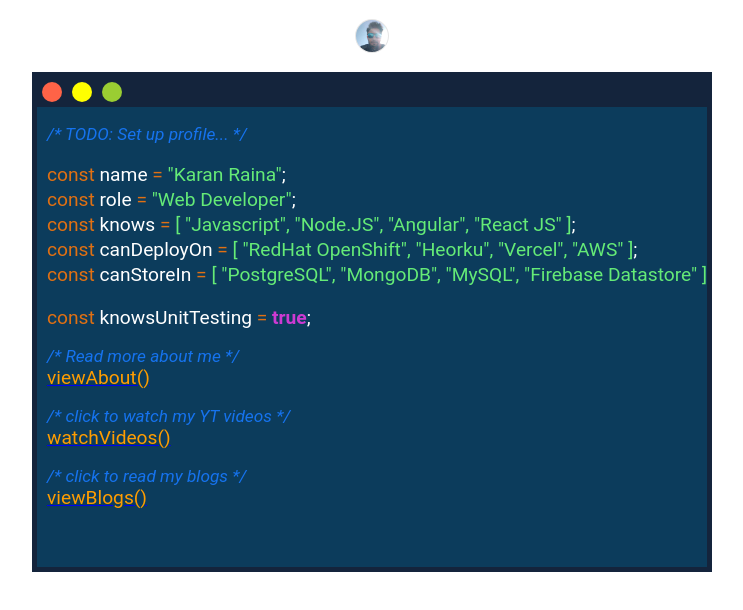
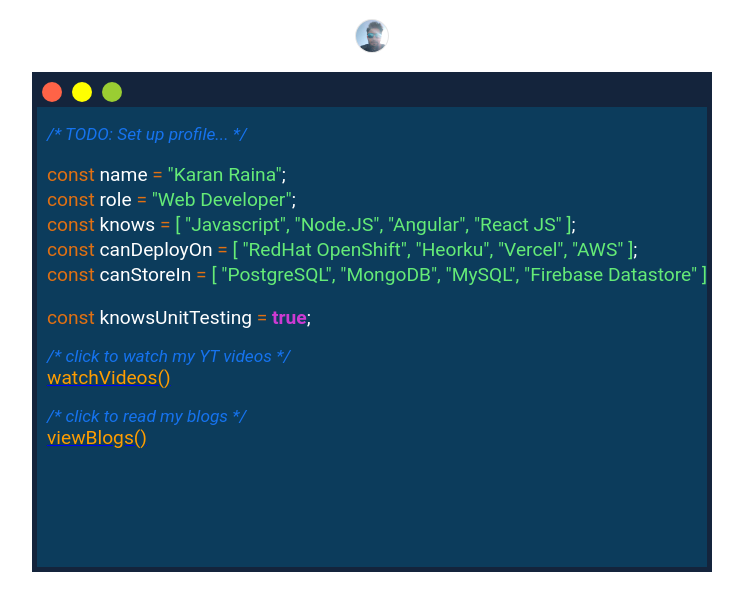
Before and after one commit to karankraina/karankraina, a Next.js app: page / in a window 1280 px wide. Shown: the top 610 px of the page, without its empty margins (268-1011 px from the left). Built offline with nearby package versions, Linux system fonts and the light colour scheme.

Commit message:
add missing links

```diff
--- a/pages/index.jsx
+++ b/pages/index.jsx
@@ -146,14 +146,14 @@
             },
           ]}
         />
-        <Comment text="Read more about me" />
-        <Function label="viewAbout()" href="/about" />
+        {/* <Comment text="Read more about me" />
+        <Function label="viewAbout()" href="/about" /> */}
 
         <Comment text="click to watch my YT videos" />
-        <Function label="watchVideos()" href="/about" />
+        <Function label="watchVideos()" href="https://www.youtube.com/channel/UCjCOdR3PAwnPIFq1OS_c0dQ" />
 
         <Comment text="click to read my blogs" />
-        <Function label="viewBlogs()" href="/about" />
+        <Function label="viewBlogs()" href="https://js.karanraina.tech/" />
       </CodeContainer>
     </Layout>
   );
```
